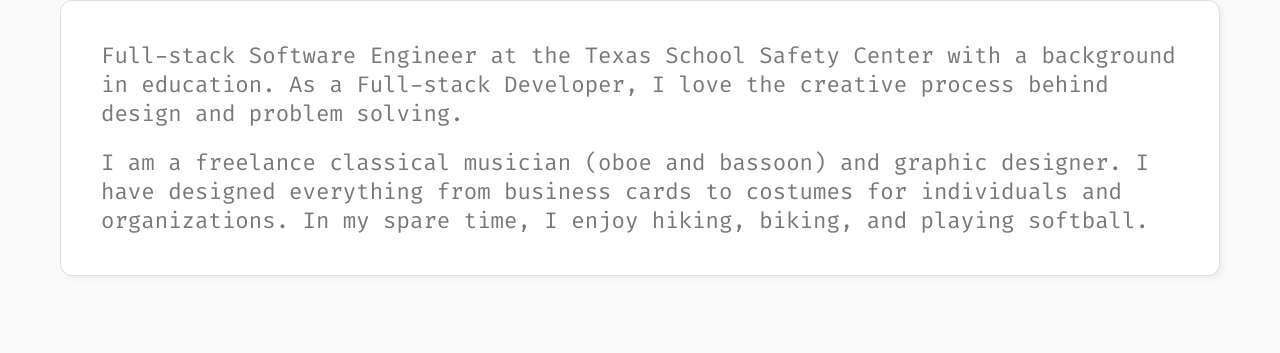
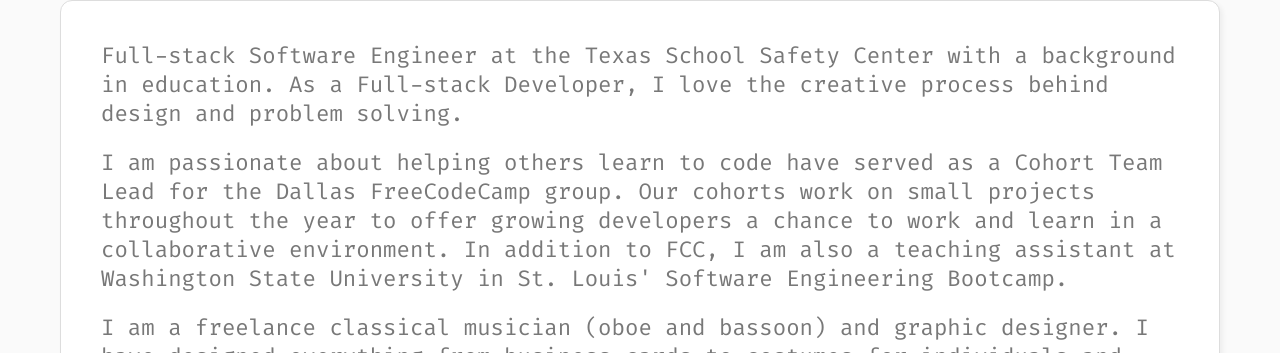
Before and after one commit to jdhawks2132/hawksdev, a React (Create React App) app: page / in a window 1280 px wide. Shown: the part 937-1290 px from the top of the page. Built offline with nearby package versions, Linux system fonts and the light colour scheme.

Commit message:
adding teaching paragraph to about

```diff
--- a/src/pages/about/About.js
+++ b/src/pages/about/About.js
@@ -13,8 +13,16 @@
 			<div className='about-content'>
 				<p>
 					Full-stack Software Engineer at the Texas School Safety Center with a
-					background in education. As a Full-stack Developer, I love
-					the creative process behind design and problem solving.
+					background in education. As a Full-stack Developer, I love the
+					creative process behind design and problem solving.
+				</p>
+				<p>
+					I am passionate about helping others learn to code have served as a
+					Cohort Team Lead for the Dallas FreeCodeCamp group. Our cohorts work
+					on small projects throughout the year to offer growing developers a
+					chance to work and learn in a collaborative environment. In addition
+					to FCC, I am also a teaching assistant at Washington State University
+					in St. Louis' Software Engineering Bootcamp.
 				</p>
 				<p>
 					I am a freelance classical musician (oboe and bassoon) and graphic
```
